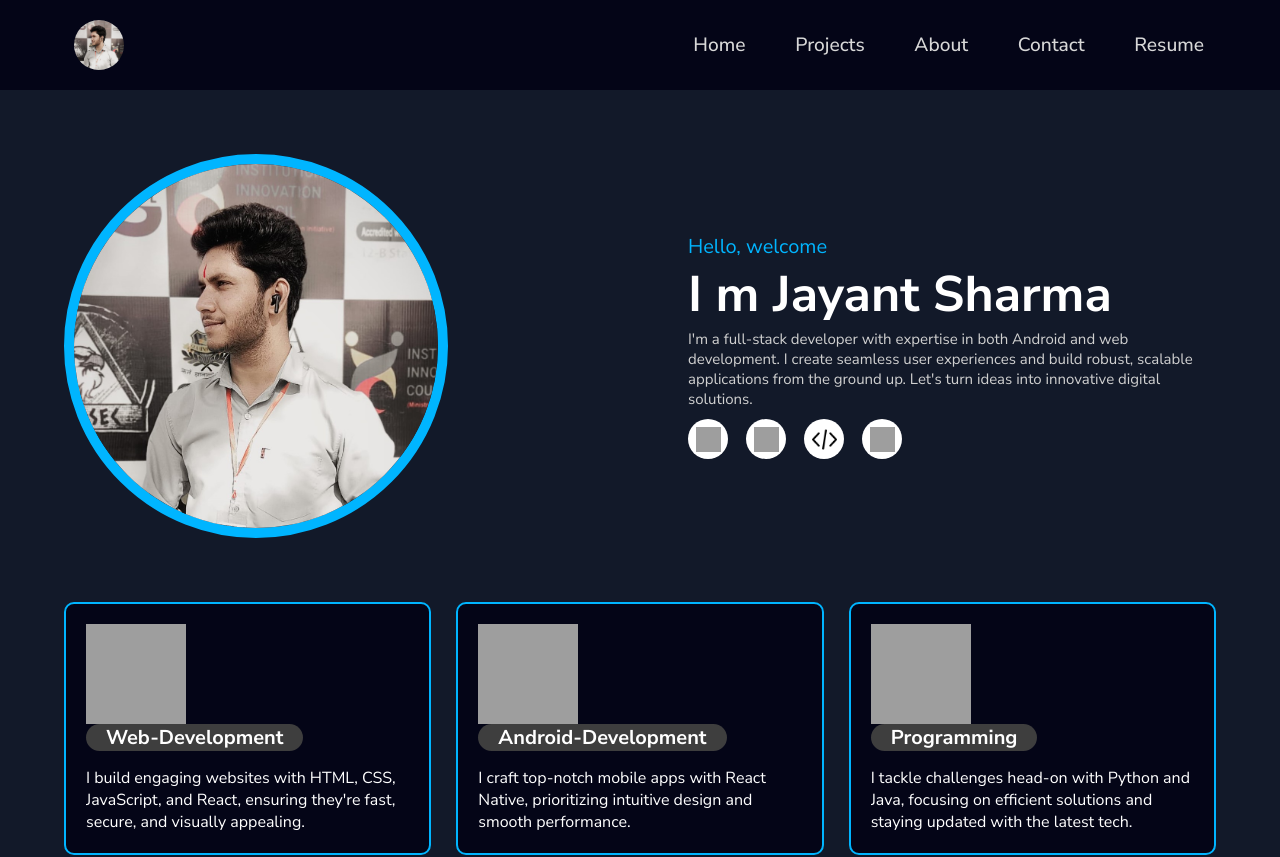
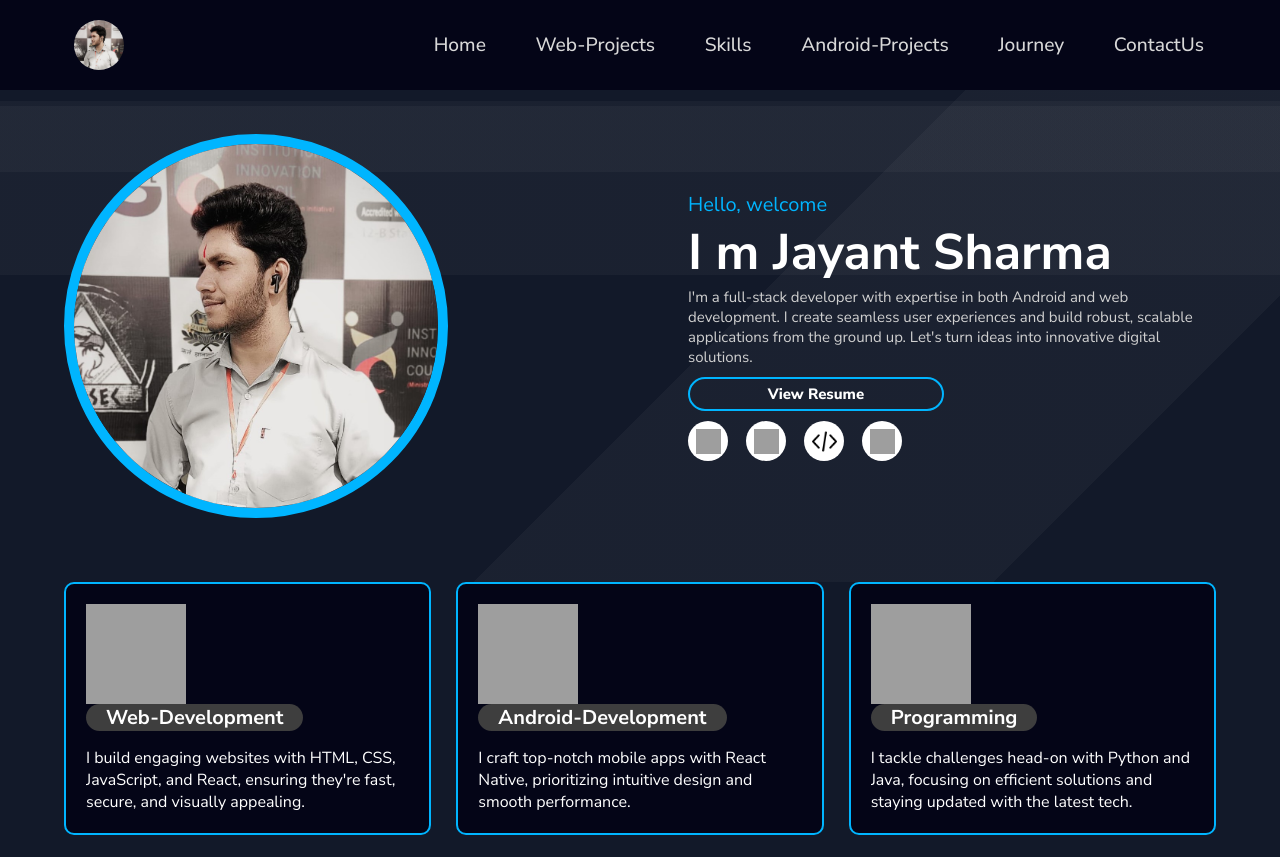
Before and after one commit to JayantSharma17/Portfolio, a React (Vite) app: page / in a window 1280 px wide. Shown: the top 857 px of the page. Built offline with nearby package versions, Linux system fonts and the light colour scheme; grey boxes are pictures that could not be loaded.

Commit message:
heading2

```diff
--- a/src/components/Android.jsx
+++ b/src/components/Android.jsx
@@ -32,18 +32,19 @@ const responsive = {
 const Android = () => {
     return (
         <>
+            <div id='android'></div>
             <div id='WebC'>
                 <h1>Android Creations</h1>
                 <div >
                     <Carousel swipeable={false}
                         draggable={true}
-                        //   showDots={true}
                         responsive={responsive}
                         infinite={true}
                         autoPlay={true}
                         autoPlaySpeed={2200}
                         keyBoardControl={true}
-                    //   customTransition="all .5"
+                        arrows={false}
+
                     >
                         <div className='WebCards'>
                             <img src={brijteerth} alt="" />
@@ -75,12 +76,6 @@ const Android = () => {
                             <p>Lorem ipsum dolor sit amet consectetur</p>
                             <a href=""><h4>Project Link</h4></a>
                         </div>
-
-
-
-
-
-
                     </Carousel>
                 </div>
             </div>
--- a/src/components/CSS/Contact.css
+++ b/src/components/CSS/Contact.css
@@ -1,13 +1,14 @@
 #contact{
     width: 100vw;
-    background-color: #040517;
+    /* background-color: #040517; */
     /* background-color: #1d1d1d; */
+    background-image: linear-gradient(0deg, transparent 0%, transparent 60%,rgba(183, 183, 183,0.05) 60%, rgba(183, 183, 183,0.05) 93%,transparent 93%, transparent 100%),linear-gradient(135deg, transparent 0%, transparent 55%,rgba(183, 183, 183,0.05) 55%, rgba(183, 183, 183,0.05) 84%,transparent 84%, transparent 100%),linear-gradient(0deg, transparent 0%, transparent 80%,rgba(183, 183, 183,0.05) 80%, rgba(183, 183, 183,0.05) 94%,transparent 94%, transparent 100%),linear-gradient(90deg, rgb(18,25,41),rgb(18,25,41));
     margin-top: 4vw;
     padding: 3vw;
 }
 #contact>h1{
     margin-top: 4vw;
-    color: gray;
+    color: #ffffff;
     text-align: center;
 }
 #contact>div{
@@ -57,6 +58,17 @@
     color: gray;
     text-align: center;
     padding: 10px;
+    display: flex;
+    align-items: center;
+    justify-content: center;
+    gap: 10px;
+}
+#footer>img{
+    width: 20px;
+    height: 20px;
+}
+#footer>p{
+    font-size: 20px;
 }
 @media only screen and (max-width: 700px) {
     #contact>div{
@@ -79,4 +91,11 @@
         margin-left: auto;
         margin-right: auto;
     }
+    #footer>img{
+        width: 15px;
+        height: 15px;
+    }
+    #footer>p{
+        font-size: 15px;
+    }
 }
--- a/src/components/CSS/Crousel.css
+++ b/src/components/CSS/Crousel.css
@@ -4,6 +4,7 @@
     margin-right: auto;
     background-color: #121929 ;
     margin-top: 4vw;
+    z-index: 10;
 }
 
 #WebC>h1{
--- a/src/components/CSS/Header.css
+++ b/src/components/CSS/Header.css
@@ -1,7 +1,9 @@
 header {
     background-color: #121929;
+    background-image: linear-gradient(0deg, transparent 0%, transparent 60%,rgba(183, 183, 183,0.05) 60%, rgba(183, 183, 183,0.05) 93%,transparent 93%, transparent 100%),linear-gradient(135deg, transparent 0%, transparent 55%,rgba(183, 183, 183,0.05) 55%, rgba(183, 183, 183,0.05) 84%,transparent 84%, transparent 100%),linear-gradient(0deg, transparent 0%, transparent 80%,rgba(183, 183, 183,0.05) 80%, rgba(183, 183, 183,0.05) 94%,transparent 94%, transparent 100%),linear-gradient(90deg, rgb(18,25,41),rgb(18,25,41));
     width: 100vw;
     /* min-height: 600px; */
+    margin-top: 70px;
     display: flex;
     justify-content: space-between;
     align-items: center;
@@ -38,7 +40,24 @@ header>#headline>div {
     justify-content: center;
     margin-right: 5vw;
 }
+#headline>div>a {
+    text-decoration: none;
+    text-align: center;
+    width: 20vw;
+    display: inline-block;
+    font-size: 15px;
+    color: white;
+    background-color: transparent;
+    padding: 5px;
+    margin-top: 10px;
+    border-radius: 50px;
+    font-weight: 800;
+    border: 2px solid #00B5FF;
 
+}
+#headline>div>a:hover {
+    background-color: #00B5FF;
+}
 header>#logo>img {
     border: 10px solid #00B5FF;
     width: 30vw;
@@ -100,7 +119,7 @@ header>#headline>div>#desc {
     }
     header>#logo {
     margin-bottom: 0vw;
-        margin-top: 5vw;
+        margin-top: 10vw;
         width: 100vw;
         display: flex;
         align-items: center;
@@ -122,8 +141,11 @@ header>#headline>div>#desc {
         /* background-color: #9e9e9e; */
 
     }
+    #headline>div>a {
+        width: 70vw;
+    }
     header>#headline>div {
-        width: 80vw;
+        width: 95vw;
         align-items: center;
     margin-right: 0vw;
 
@@ -134,7 +156,7 @@ header>#headline>div>#desc {
     }
 
     header>#headline>div>p {
-        font-size: 20px;
+        font-size: 18px;
         text-align: center;
         color: white;
     }
--- a/src/components/CSS/Navbar.css
+++ b/src/components/CSS/Navbar.css
@@ -1,5 +1,7 @@
 nav {
     background-color: #040517;
+    position: fixed;
+    top: 0;
     width: 100vw;
     height: 90px;
     display: flex;
@@ -7,6 +9,7 @@ nav {
     align-items: center;
     color: #d8d8d8;
     overflow: hidden;
+    z-index: 100;
 }
 #mobileNav{
     width: 100vw;
@@ -14,7 +17,10 @@ nav {
     background-color: #040517;
     overflow: hidden;
     max-height: 0; /* Initially collapsed */
-    transition: max-height 0.5s ease-in; /* Smooth transition effect */
+    transition: max-height 0.2s ease-in-out; /* Smooth transition effect */
+    position: fixed;
+    top: 90px;
+    z-index: 90;
 }
 #mobileNav.show {
     display: flex; /* Ensure display is flex when shown */
@@ -37,6 +43,10 @@ nav {
     text-decoration: none;
     color: #d8d8d8;
     font-size: 22px;
+    border: 2px solid #040517;
+    width: 100%;
+    padding-left: 3vw;
+
 
 }
 
@@ -62,10 +72,17 @@ nav>ul>a>li:hover {
     border-radius: 5px;
     border: 2px solid #00B5FF;
 }
-
 nav>ul>a>li {
     padding: 5px 10px 5px 10px;
     border: 2px solid #040517;
+}
+
+#mobileNav>ul>a:hover{
+    color: white;
+    cursor: pointer;
+    background-color: #262732;
+    border-radius: 5px;
+    border: 2px solid #00B5FF;
 }
 
 nav>ul>a {
@@ -145,4 +162,5 @@ nav>div>img {
         width: 40px;
         height: 40px;
     }
+
 }
--- a/src/components/Contact.jsx
+++ b/src/components/Contact.jsx
@@ -1,5 +1,7 @@
 import React from 'react'
 import './CSS/Contact.css'
+import mail from '../assets/email.png'
+
 
 
 const Contact = () => {
@@ -10,14 +12,15 @@ const Contact = () => {
         <div>
           <input type="text" placeholder='Name' />
           <input type="email" placeholder='Email' />
-            <input type="text" placeholder='Phone Number'/>
-            <input type='text' placeholder='Message'/>
+          <input type="text" placeholder='Phone Number' />
+          <input type='text' placeholder='Message' />
           <button>Send message</button>
 
         </div>
 
       </div>
       <div id='footer'>
+        <img src={mail} alt="" />
         <p>mejayantsh@gmail.com</p>
       </div>
     </>
--- a/src/components/Crousel.jsx
+++ b/src/components/Crousel.jsx
@@ -8,6 +8,7 @@ import furniture from '../assets/furniture.png'
 import spotifyClone from '../assets/spotifyClone.png'
 import coffee from '../assets/coffee.png'
 import gitAlong from '../assets/gitAlong.png'
+
 
 const responsive = {
     superLargeDesktop: {
@@ -29,12 +30,14 @@ const responsive = {
     }
 };
 const Crousel = () => {
+
     return (
         <>
             <div id='WebC'>
                 <h1>Web Creations</h1>
-                <div >
-                    <Carousel swipeable={false}
+                <div style={{zIndex:10}}>
+                    <Carousel style={{zIndex:10}}
+                        swipeable={true}
                         draggable={true}
                         //   showDots={true}
                         responsive={responsive}
@@ -42,6 +45,7 @@ const Crousel = () => {
                         autoPlay={true}
                         autoPlaySpeed={2200}
                         keyBoardControl={true}
+                        arrows={false}
                     //   customTransition="all .5"
                     >
                         <div className='WebCards'>
--- a/src/components/Header.jsx
+++ b/src/components/Header.jsx
@@ -13,6 +13,8 @@ const Header = () => {
                     <p style={{ color: '#00B5FF' }}>Hello, welcome</p>
                     <h1>I m Jayant Sharma</h1>
                     <p id='desc'>I'm a full-stack developer with expertise in both Android and web development. I create seamless user experiences and build robust, scalable applications from the ground up. Let's turn ideas into innovative digital solutions.</p>
+                    <a target='_blank' href="https://drive.google.com/file/d/1JMJVgM_xipcHNeuNUmOrRPqYrCvE0o7-/view?usp=sharing">View Resume</a>
+
                     <div id='socialLogoBox'>
                         <a target='_blank' href="https://www.linkedin.com/in/jayant-sharma-9544a4242/">
                             <div id='socialLogo'>
--- a/src/components/Navbar.jsx
+++ b/src/components/Navbar.jsx
@@ -2,17 +2,18 @@ import React, { useState } from 'react'
 import './CSS/Navbar.css'
 import pic from '../assets/picLogo.jpeg'
 import menu from '../assets/list.png'
+import cross from '../assets/cross.png'
 
 const Navbar = () => {
-    const [show,setShow]=useState(false);
+    const [show, setShow] = useState(false);
 
-    const openMenu=()=>{
-        const menu=document.getElementById("mobileNav");
-        if(show===false){
+    const openMenu = () => {
+        const menu = document.getElementById("mobileNav");
+        if (show === false) {
             // menu.style.display='flex';
             mobileNav.classList.add('show');
         }
-        else{
+        else {
             // menu.style.display='none';
             mobileNav.classList.remove('show');
         }
@@ -25,24 +26,37 @@ const Navbar = () => {
                     <img src={pic} alt="logo" />
                 </div>
                 <ul>
-                <a href=""><li>Home</li></a>
-                <a href=""><li>Projects</li></a>
-                <a href=""><li>About</li></a>
-                <a href=""><li>Contact</li></a>
-                <a target='_blank' href="https://drive.google.com/file/d/1JMJVgM_xipcHNeuNUmOrRPqYrCvE0o7-/view?usp=sharing"><li>Resume</li></a>
+                    <a href="#"><li>Home</li></a>
+                    <a href="#WebC"><li>Web-Projects</li></a>
+                    <a href="#skillsBox"><li>Skills</li></a>
+                    <a href="#android"><li>Android-Projects</li></a>
+                    <a href="#journey"><li>Journey</li></a>
+                    <a href="#contact"><li>ContactUs</li></a>
 
                 </ul>
                 <button onClick={openMenu} id='menu'>
-                <img style={{borderRadius:"0px"}} src={menu} alt="" />
+                    <img style={{ borderRadius: "0px" }} src={show?cross:menu} alt="" />
                 </button>
             </nav>
             <div id='mobileNav'>
                 <ul>
-                <a href=""><li>Home</li></a>
-                <a href=""><li>Projects</li></a>
-                <a href=""><li>About</li></a>
-                <a href=""><li>Contact</li></a>
-                <a target='_blank' href="https://drive.google.com/file/d/1JMJVgM_xipcHNeuNUmOrRPqYrCvE0o7-/view?usp=sharing"><li>Resume</li></a>
+                <div style={{height:'1px',width:'100vw',backgroundColor:'gray'}}></div>
+
+                    <a onClick={openMenu} href="#"><li>Home</li></a>
+                    <div style={{height:'1px',width:'100vw',backgroundColor:'gray'}}></div>
+                    <a onClick={openMenu} href="#WebC"><li>Web-Projects</li></a>
+                    <div style={{height:'1px',width:'100vw',backgroundColor:'gray'}}></div>
+
+                    <a onClick={openMenu} href="#skillsBox"><li>Skills</li></a>
+                    <div style={{height:'1px',width:'100vw',backgroundColor:'gray'}}></div>
+
+                    <a onClick={openMenu} href="#android"><li>Android-Projects</li></a>
+                    <div style={{height:'1px',width:'100vw',backgroundColor:'gray'}}></div>
+
+                    <a onClick={openMenu} href="#journey"><li>Journey</li></a>
+                    <div style={{height:'1px',width:'100vw',backgroundColor:'gray'}}></div>
+
+                    <a onClick={openMenu} href="#contact"><li>ContactUs</li></a>
 
                 </ul>
             </div>
--- a/src/index.css
+++ b/src/index.css
@@ -10,3 +10,6 @@
 body{
   background-color: #121929;
 }
+html {
+  scroll-behavior: smooth;
+}
```
Also changed, not shown: src/assets/cross.png (added), src/assets/email.png (added). Lines whose indentation alone changed are shown as unchanged.
